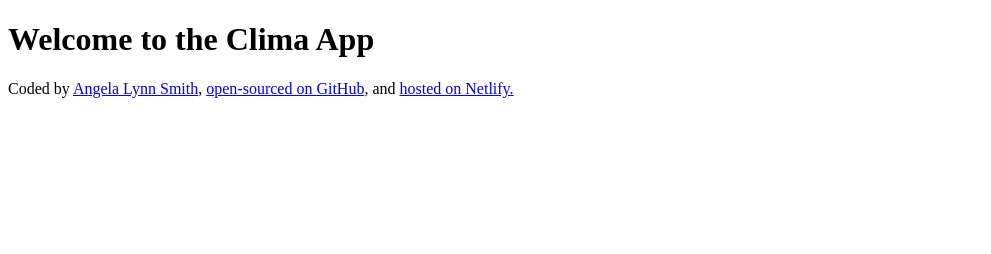
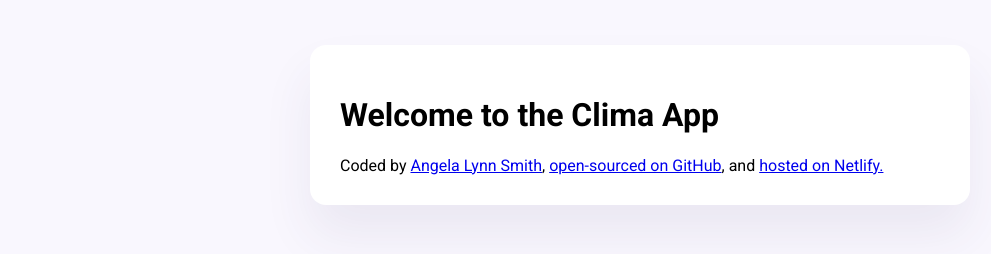
Before and after one commit to AngelaLynnSmith/Clima, a plain HTML site: page index.html in a window 1280 px wide. Shown: the whole page, without its empty margins (0-991 px from the left). Drawn offline with Linux system fonts and the light colour scheme.

Commit message:
CSS and added Roboto font

```diff
--- a/index.html
+++ b/index.html
@@ -3,9 +3,17 @@
 <head>
     <meta charset="UTF-8">
     <meta name="viewport" content="width=device-width, initial-scale=1.0">
+    <link
+    href="<link rel="preconnect" href="https://fonts.googleapis.com">
+<link rel="preconnect" href="https://fonts.gstatic.com" crossorigin>
+<link href="https://fonts.googleapis.com/css2?family=Dancing+Script:wght@400;500;600;700&family=Roboto:ital,wght@0,100;0,300;0,400;0,500;0,700;0,900;1,100;1,300;1,400;1,500;1,700;1,900&display=swap" rel="stylesheet"
+/>
+<link rel="stylesheet" href="src/style.css"
+/>
     <title>El Clima</title>
 </head>
 <body>
+    <div class="weather-app">
     <h1>
         Welcome to the Clima App
     </h1>
@@ -16,5 +24,6 @@
         <a href="https://el-clima-app-122923.netlify.app/"target="_blank"> hosted on Netlify.</a>
     </footer>
     <script src="script.js"></script>
+    </div>
 </body>
 </html>
--- /dev/null
+++ b/src/style.css
@@ -0,0 +1,13 @@
+body    {
+background-color: #f9f7fe;
+font-family: 'Roboto', sans-serif;
+}
+
+.weather-app    {
+    background: white;
+    max-width: 600px;
+    margin: 45px auto;
+    box-shadow: 0 30px 50px rgba(65, 50, 100, 0.08);
+    border-radius: 16px;
+    padding: 30px;
+}
```
Also changed, not shown: src/script.js (added), style.css (deleted).
